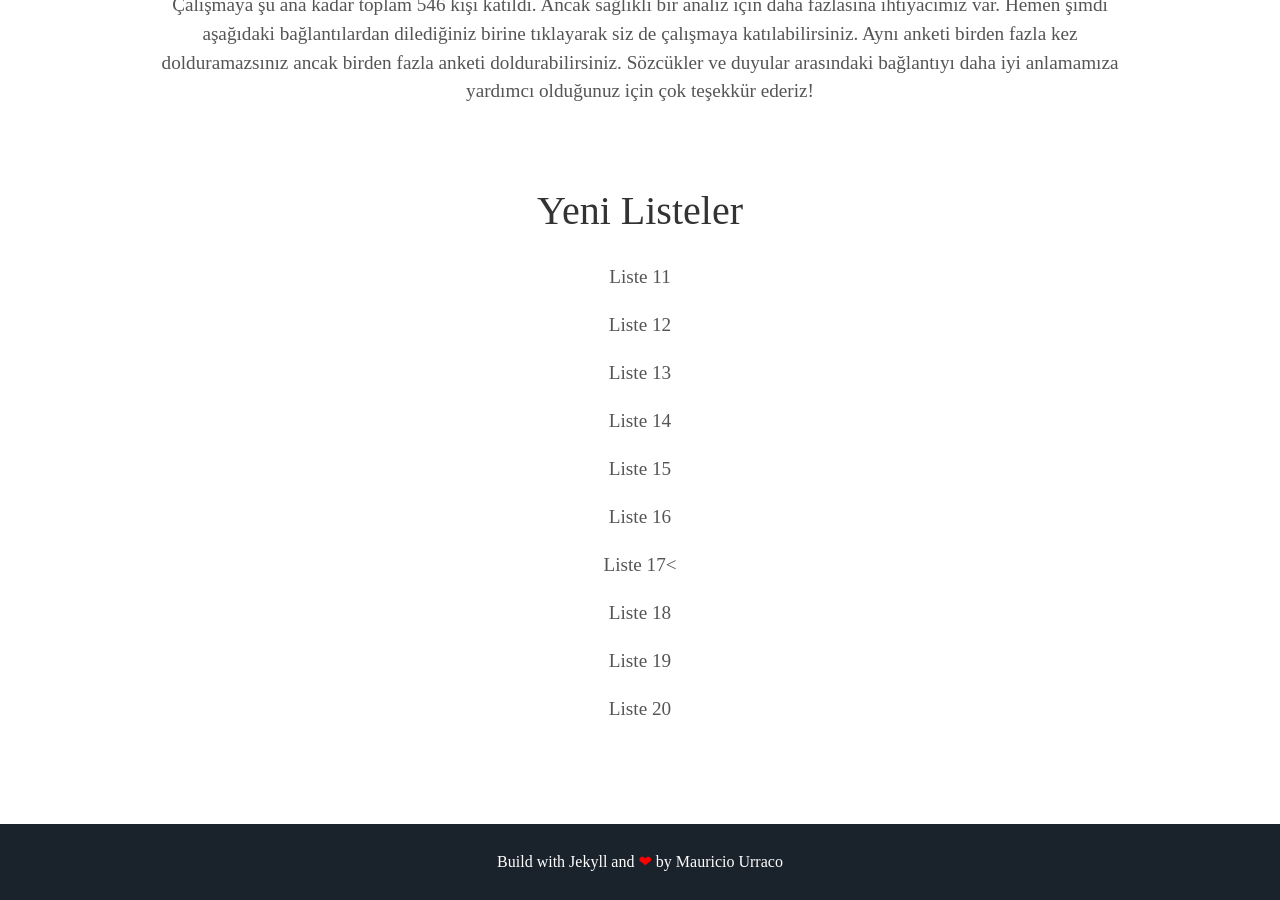
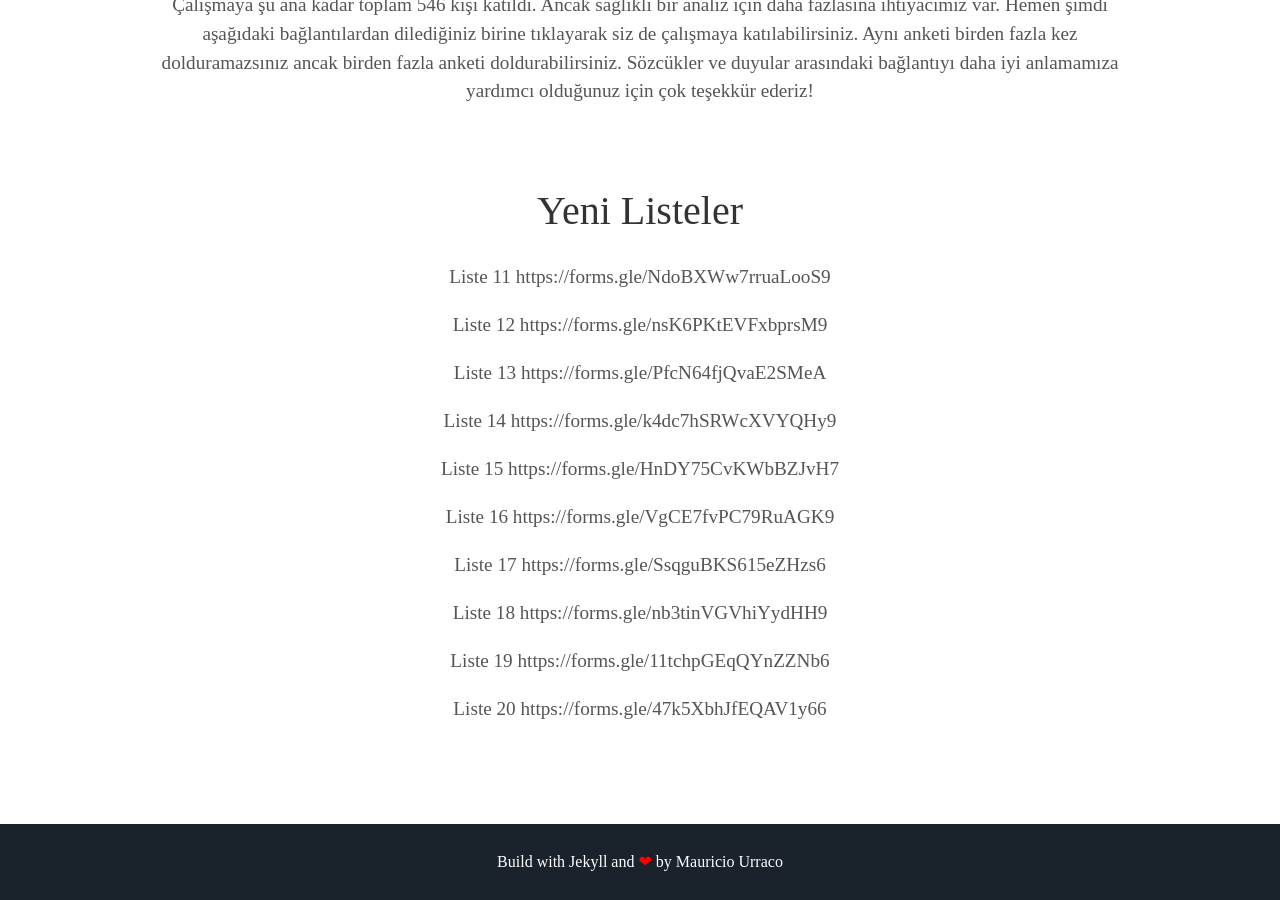
Before and after one commit to 925sozcuk/925sozcuk.github.io, a Jekyll site: the page built from index.html, in a window 1280 px wide and 900 px high, scrolled down 1309 px. Built offline with Jekyll 4.4.1, drawn with Linux system fonts in a browser that asks for light colours; some web fonts are replaced; some of the changed lines change nothing that is shown.

Commit message:
Update about.html

```diff
--- a/_includes/about.html
+++ b/_includes/about.html
@@ -12,15 +12,15 @@
     Sözcükler ve duyular arasındaki bağlantıyı daha iyi anlamamıza yardımcı olduğunuz için çok teşekkür ederiz!</p>
 
   <h1>Yeni Listeler</h1>
-  <p>Liste 11</p>
-  <p>Liste 12</p>
-  <p>Liste 13</p>
-  <p>Liste 14</p>
-  <p>Liste 15</p>
-  <p>Liste 16</p>
-  <p>Liste 17<</p>
-  <p>Liste 18</p>
-  <p>Liste 19</p>
-  <p>Liste 20</p>
+  <p>Liste 11 https://forms.gle/NdoBXWw7rruaLooS9</p>
+  <p>Liste 12 https://forms.gle/nsK6PKtEVFxbprsM9</p>
+  <p>Liste 13 https://forms.gle/PfcN64fjQvaE2SMeA</p>
+  <p>Liste 14 https://forms.gle/k4dc7hSRWcXVYQHy9</p>
+  <p>Liste 15 https://forms.gle/HnDY75CvKWbBZJvH7</p>
+  <p>Liste 16 https://forms.gle/VgCE7fvPC79RuAGK9</p>
+  <p>Liste 17 https://forms.gle/SsqguBKS615eZHzs6</p>
+  <p>Liste 18 https://forms.gle/nb3tinVGVhiYydHH9</p>
+  <p>Liste 19 https://forms.gle/11tchpGEqQYnZZNb6</p>
+  <p>Liste 20 https://forms.gle/47k5XbhJfEQAV1y66</p>
 
 </div>
```
